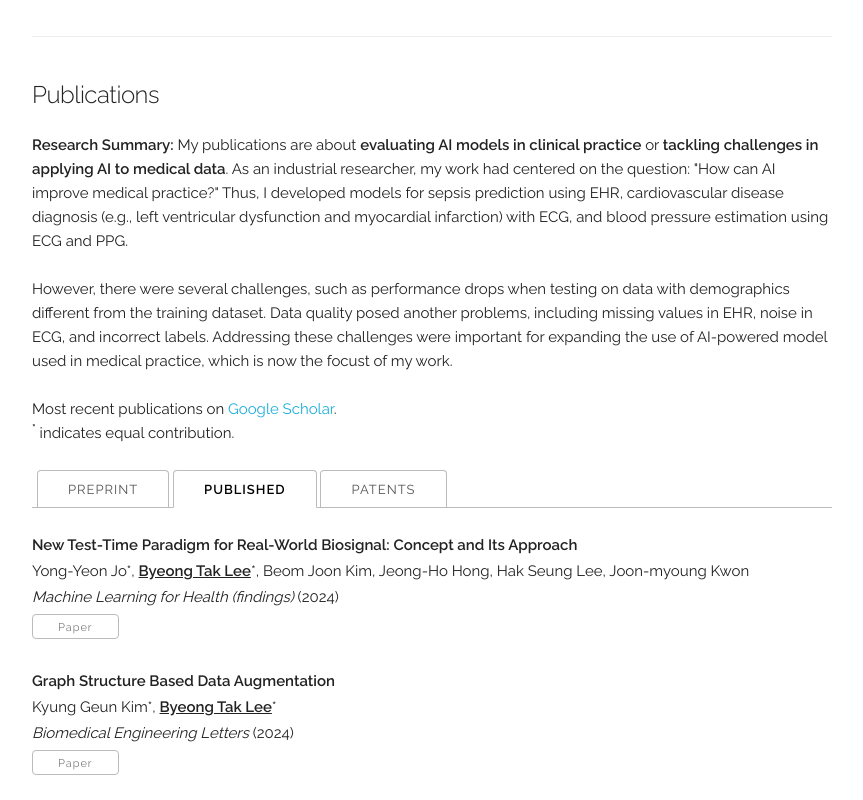
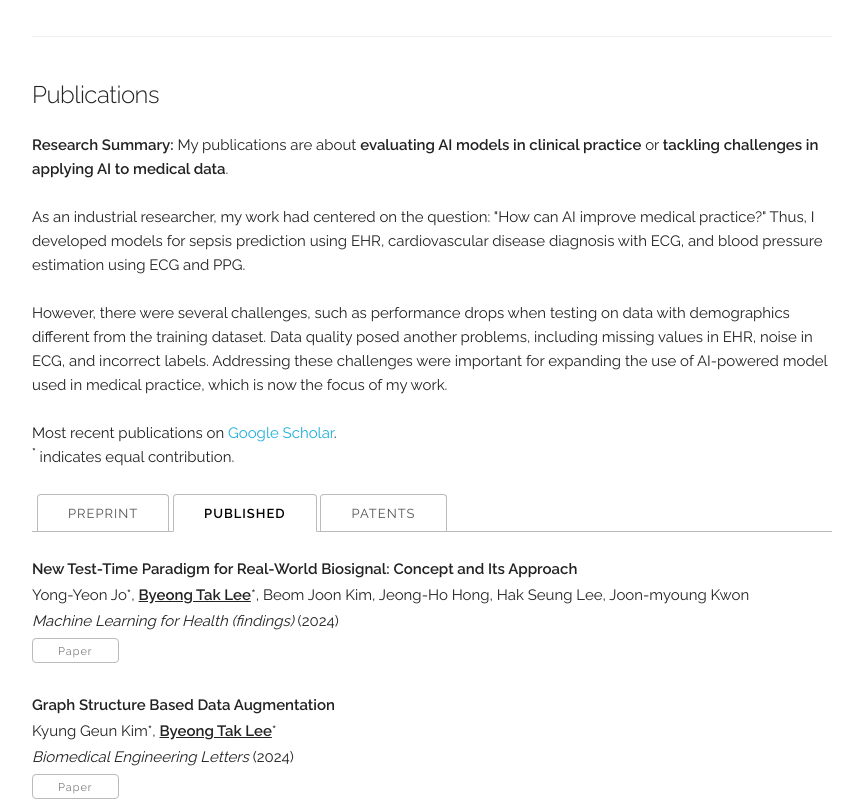
Before and after one commit to byeongtak/byeongtak.github.io, a Jekyll site: the page built from index.html, in a window 1280 px wide and 900 px high, scrolled down 1241 px, cut to the strip 100-900 px from the top of the window. Shown: the whole strip, without its empty margins (208-1071 px from the left). Built offline with Jekyll 4.4.1, drawn with Linux system fonts in a browser that asks for light colours.

Commit message:
Update index.html

```diff
--- a/index.html
+++ b/index.html
@@ -73,13 +73,15 @@ layout: default
   <h5>Publications</h5>
 	<b>Research Summary:</b>
 	My publications are about <b>evaluating AI models in clinical practice</b> or <b>tackling challenges in applying AI to medical data</b>.
+	<br>
+	<br>
 	As an industrial researcher, my work had centered on the question: "How can AI improve medical practice?"
-	Thus, I developed models for sepsis prediction using EHR, cardiovascular disease diagnosis (e.g., left ventricular dysfunction and myocardial infarction) with ECG, and blood pressure estimation using ECG and PPG.
+	Thus, I developed models for sepsis prediction using EHR, cardiovascular disease diagnosis with ECG, and blood pressure estimation using ECG and PPG.
 	<br>
 	<br>
 	However, there were several challenges, such as performance drops when testing on data with demographics different from the training dataset.
 	Data quality posed another problems, including missing values in EHR, noise in ECG, and incorrect labels.
-	Addressing these challenges were important for expanding the use of AI-powered model used in medical practice, which is now the focust of my work.
+	Addressing these challenges were important for expanding the use of AI-powered model used in medical practice, which is now the focus of my work.
 	<br>
 	<br>
 
```
